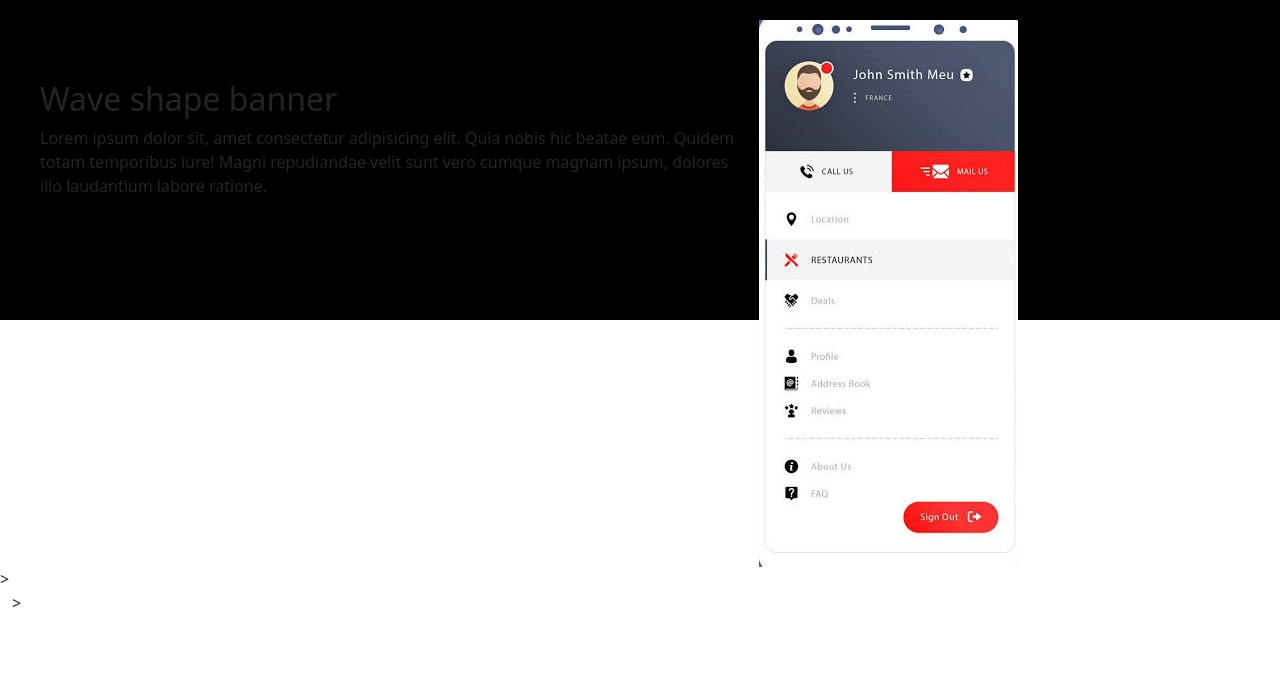
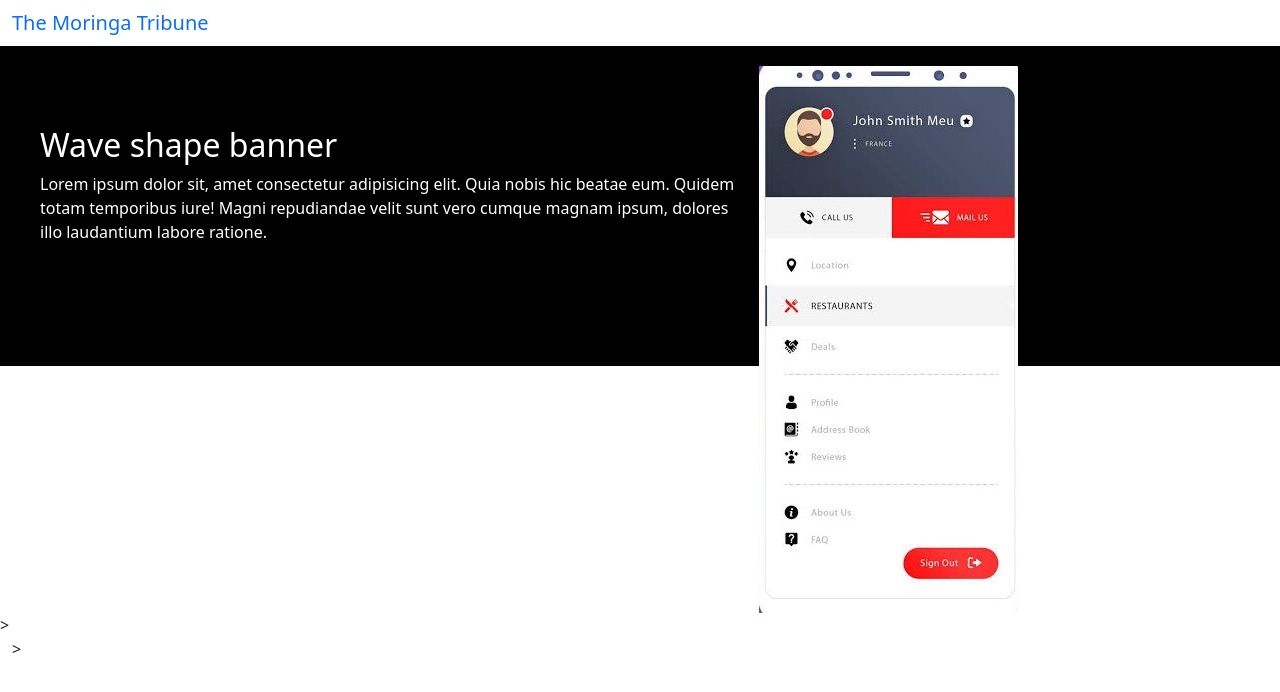
Before and after one commit to Manasseh-Kinyua/MA-GALLERIE, a Django app: page / in a window 1280 px wide. Shown: the top 692 px of the page. Run offline with Django 4.2, Linux system fonts and the light colour scheme.

Commit message:
Add a new navbar to the home page

```diff
--- a/Gallery/static/css/gallery.css
+++ b/Gallery/static/css/gallery.css
@@ -7,6 +7,7 @@
 .content {
     padding-top: 80px;
     padding-left: 40px;
+    color: white;
 }
 .header-img {
     padding-top: 20px;
--- a/Gallery/templates/Gallery/gallery.html
+++ b/Gallery/templates/Gallery/gallery.html
@@ -8,6 +8,20 @@
     <link href="https://cdn.jsdelivr.net/npm/bootstrap@5.1.3/dist/css/bootstrap.min.css" rel="stylesheet" integrity="sha384-1BmE4kWBq78iYhFldvKuhfTAU6auU8tT94WrHftjDbrCEXSU1oBoqyl2QvZ6jIW3" crossorigin="anonymous">
     <link rel="stylesheet" href="/../../static/css/gallery.css"></head>
 <body>
+    <nav class="navbar navbar-inverse">
+        <div class="container-fluid">
+          <div class="navbar-header">
+            <a class="navbar-brand" href="{% url 'gallery' %}">The Moringa Tribune</a>
+          </div>
+
+          <!-- Adding a search form  -->
+          <div class="col-sm-4 col-md-4 navbar-right">
+
+
+          </div>
+          <!-- search form end -->
+        </div>
+      </nav>
 
     <div class="container-fluid header">
         <div class="row">
```
